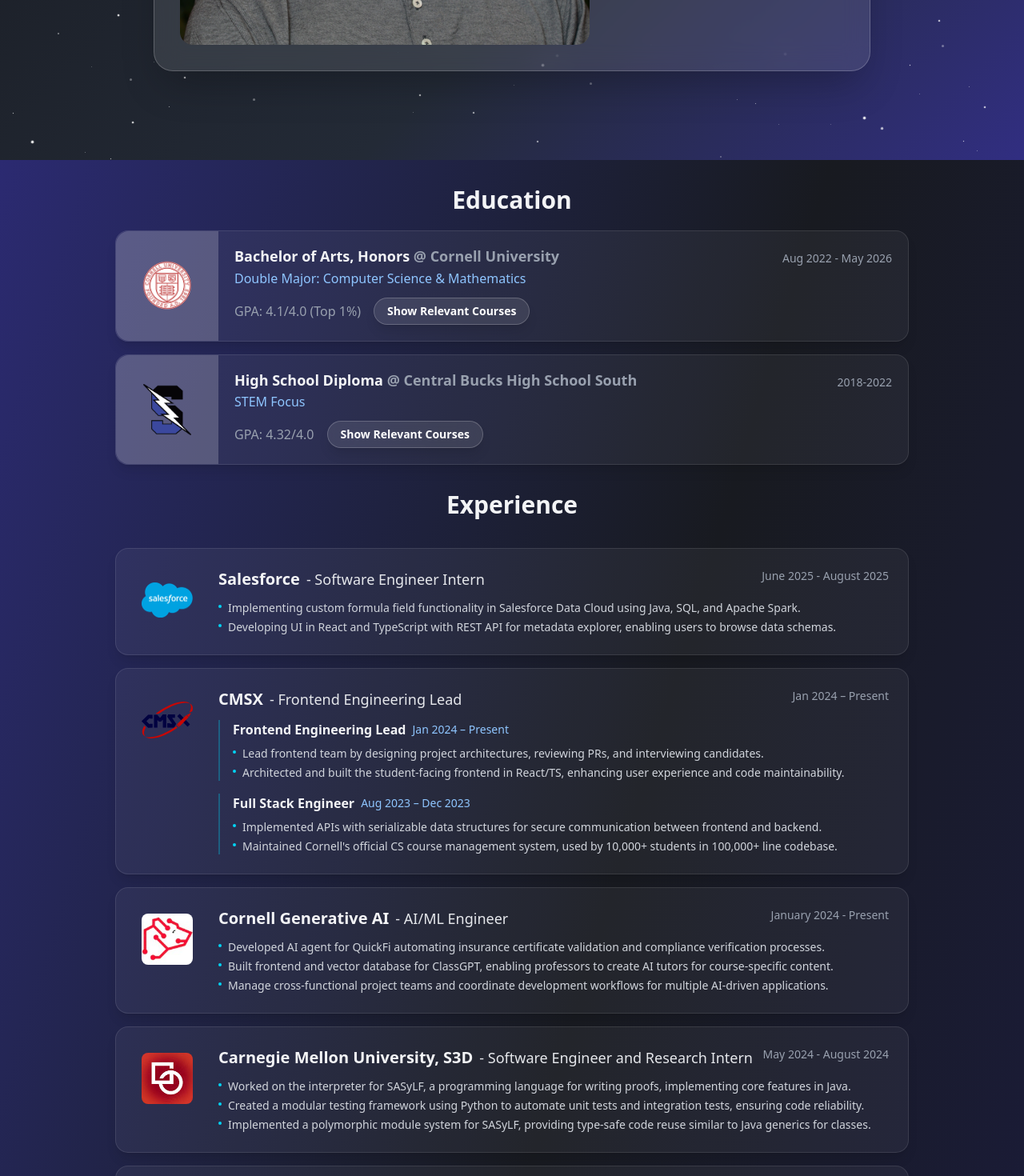
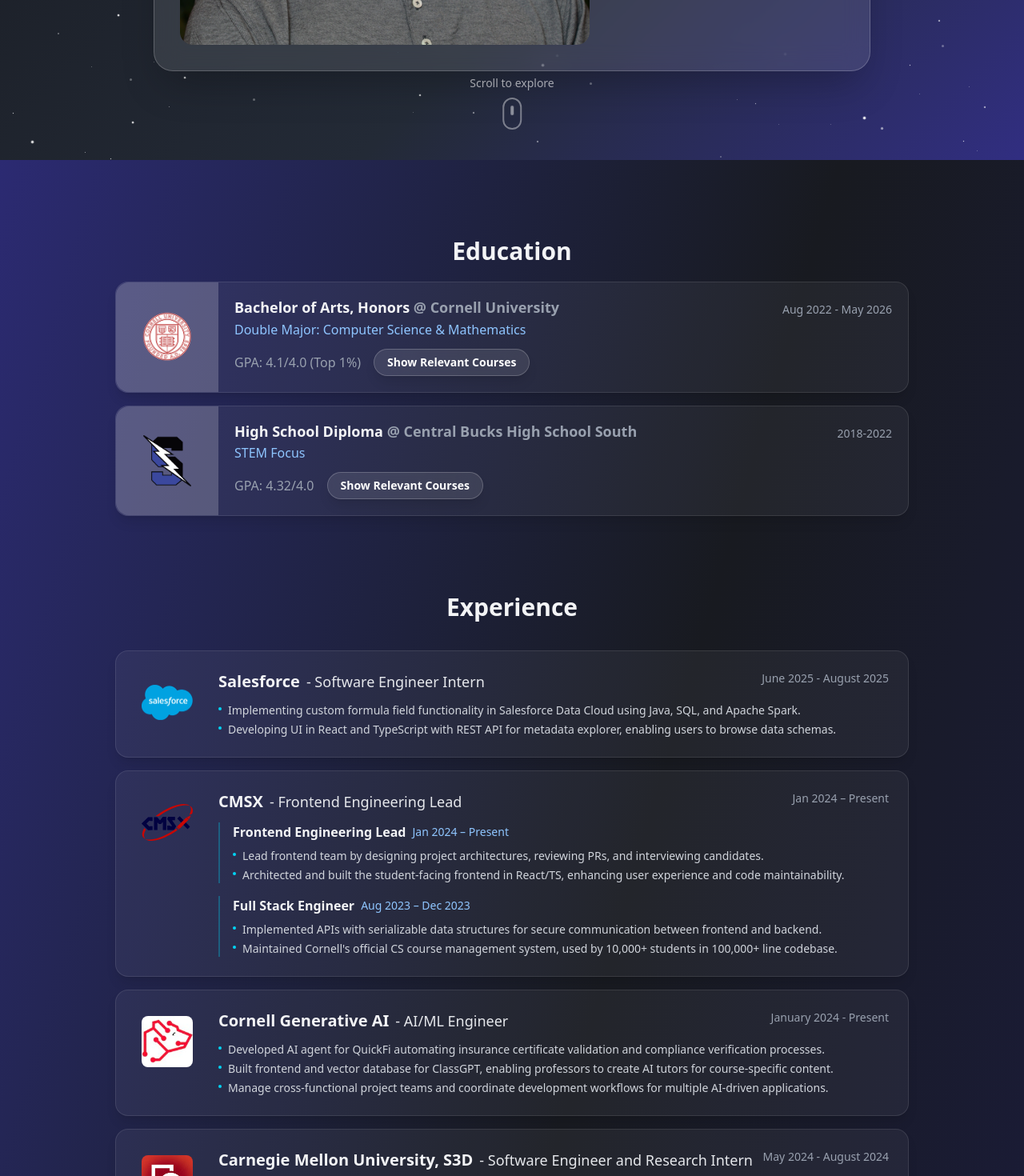
Before and after one commit to LambdaAK/Alex-Kozik-Portfolio, a React (Vite) app: page / in a window 1280 px wide. Shown: the part 600-2070 px from the top of the page at 80% size. Built offline with nearby package versions, Linux system fonts and the light colour scheme.

Commit message:
Added scrolling indicator

```diff
--- a/src/App.tsx
+++ b/src/App.tsx
@@ -30,6 +30,18 @@
         I'm always eager to learn, collaborate, and take on new challenges—both in and out of the classroom.
       </p>
       {/* Add more about you here if desired */}
+    </div>
+  </div>
+);
+
+// Scroll Indicator Component
+const ScrollIndicator = () => (
+  <div className="absolute bottom-8 left-1/2 transform -translate-x-1/2 animate-bounce">
+    <div className="flex flex-col items-center text-white/60">
+      <span className="text-sm font-medium mb-2">Scroll to explore</span>
+      <div className="w-6 h-10 border-2 border-white/40 rounded-full flex justify-center">
+        <div className="w-1 h-3 bg-white/60 rounded-full mt-2 animate-pulse"></div>
+      </div>
     </div>
   </div>
 );
@@ -534,22 +546,26 @@
   return (
     <div className="min-h-screen bg-gradient-to-br from-indigo-900 via-[#181A20] to-indigo-950 text-[#E5E7EB] relative overflow-x-hidden">
       <Starfield />
-      <div className="flex flex-col gap-8 max-w-5xl mx-auto px-4 pb-24 relative z-10">
+      <div className="flex flex-col gap-16 max-w-5xl mx-auto px-4 pb-24 relative z-10">
         <section id="about">
           <div className="relative w-full h-screen">
             {/* AboutMeCard centered */}
             <div className="absolute inset-0 flex items-center justify-center px-4">
               <AboutMeCard />
             </div>
+            <ScrollIndicator />
           </div>
         </section>
-        <section id="education">
+
+        <section id="education" className="pt-8">
           <EducationSection />
         </section>
-        <section id="experience">
+
+        <section id="experience" className="pt-8">
           <ExperienceSection />
         </section>
-        <section id="projects">
+
+        <section id="projects" className="pt-8">
           <Projects />
         </section>
       </div>
```
